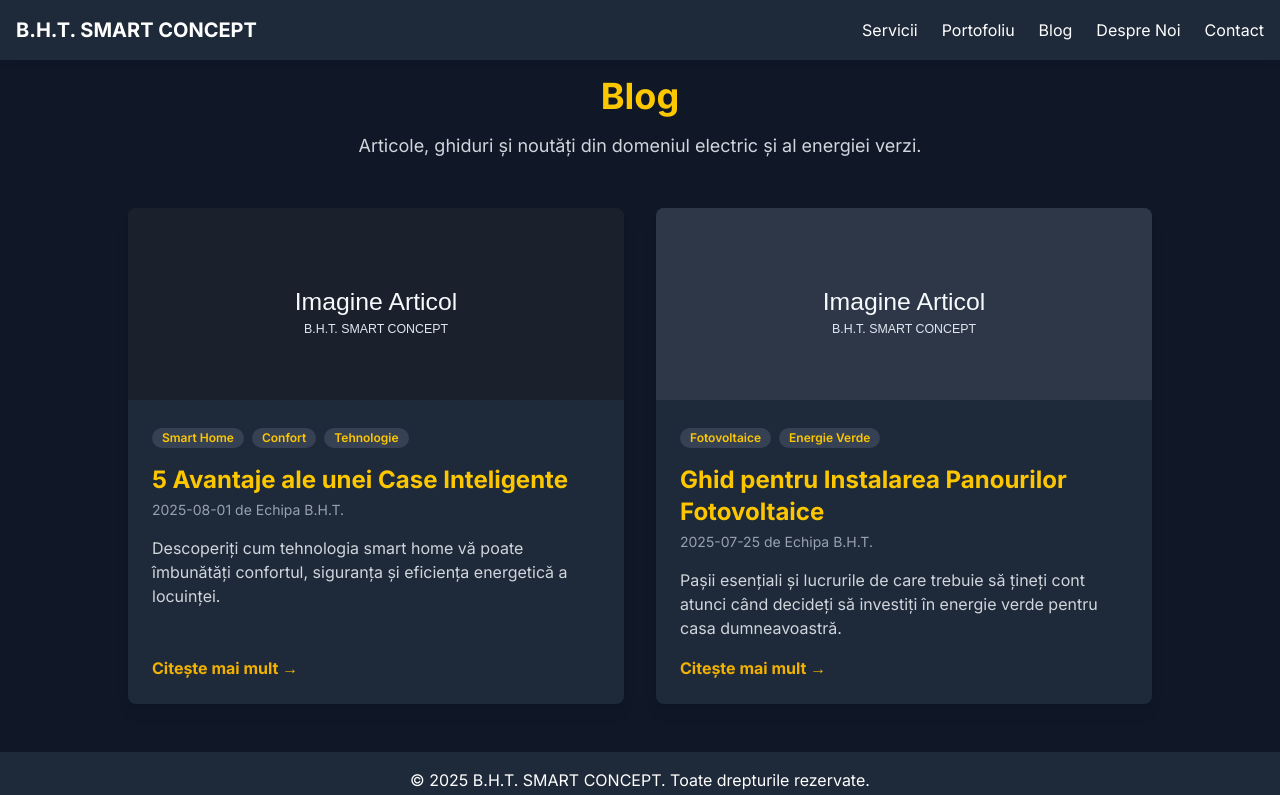
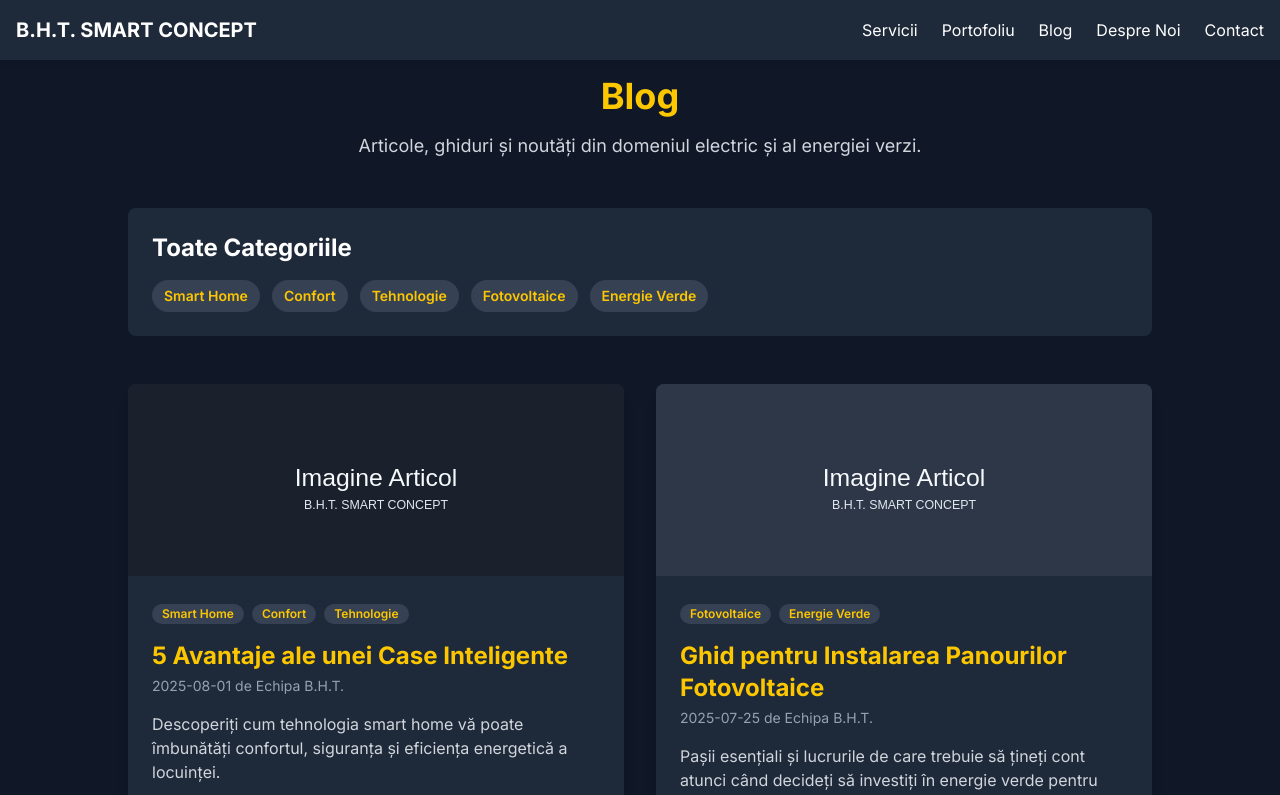
Before and after one commit to paulcureu/bht-concept, a Next.js app: page /blog in a window 1280 px wide. Shown: the top 795 px of the page. Built offline with nearby package versions, Linux system fonts and the light colour scheme.

Commit message:
Add tag section to blog and improve tag page UI
Introduces a tag section on the main blog page, displaying all available categories with links. Enhances the tag-specific page with a header and a link to view all articles, improving navigation and user experience.

```diff
--- a/src/app/blog/page.tsx
+++ b/src/app/blog/page.tsx
@@ -1,10 +1,11 @@
 import Link from 'next/link';
 import Image from 'next/image';
-import { getSortedPostsData } from '@/lib/posts';
+import { getSortedPostsData, getAllTags } from '@/lib/posts';
 import { slugify } from '@/lib/utils';
 
 const BlogPage = async () => {
   const allPosts = await getSortedPostsData();
+  const allTags = await getAllTags();
 
   return (
     <div className="max-w-5xl mx-auto">
@@ -12,6 +13,18 @@ const BlogPage = async () => {
       <p className="mt-4 text-lg text-center text-gray-300">
         Articole, ghiduri și noutăți din domeniul electric și al energiei verzi.
       </p>
+
+      {/* Sectiunea de Tag-uri */}
+      <div className="mt-12 p-6 bg-gray-800 rounded-lg">
+        <h2 className="text-2xl font-bold text-white mb-4">Toate Categoriile</h2>
+        <div className="flex flex-wrap gap-3">
+          {allTags.map(tag => (
+            <Link key={tag} href={`/blog/tag/${slugify(tag)}`} className="inline-block bg-gray-700 text-yellow-400 text-sm font-semibold px-3 py-1.5 rounded-full hover:bg-gray-600 transition-colors">
+              {tag}
+            </Link>
+          ))}
+        </div>
+      </div>
 
       <section className="mt-12 grid gap-8 md:grid-cols-2">
         {allPosts.map(({ id, title, date, excerpt, image, author, tags }) => (
--- a/src/app/blog/tag/[tag]/page.tsx
+++ b/src/app/blog/tag/[tag]/page.tsx
@@ -7,7 +7,7 @@ import { notFound } from 'next/navigation';
 export async function generateStaticParams() {
   const tags = await getAllTags();
   return tags.map(tag => ({
-    tag: slugify(tag), // Generează pagini pe baza slug-ului
+    tag: slugify(tag),
   }));
 }
 
@@ -15,7 +15,6 @@ const TagPage = async ({ params: paramsPromise }: { params: Promise<{ tag: strin
   const { tag: slug } = await paramsPromise;
 
   const allTags = await getAllTags();
-  // Găsește tag-ul original care corespunde slug-ului
   const originalTag = allTags.find(t => slugify(t) === slug);
 
   if (!originalTag) {
@@ -26,11 +25,16 @@ const TagPage = async ({ params: paramsPromise }: { params: Promise<{ tag: strin
 
   return (
     <div className="max-w-5xl mx-auto">
-      <h1 className="text-4xl font-bold text-center text-yellow-400">
-        Articole în categoria: <span className="text-white">{originalTag}</span>
-      </h1>
+      <div className="text-center mb-12">
+        <h1 className="text-4xl font-bold text-yellow-400">
+          Articole în categoria: <span className="text-white">{originalTag}</span>
+        </h1>
+        <Link href="/blog" className="inline-block mt-6 bg-gray-700 text-yellow-400 font-bold py-2 px-6 rounded-lg hover:bg-gray-600 transition-colors">
+          ← Vezi Toate Articolele
+        </Link>
+      </div>
 
-      <section className="mt-12 grid gap-8 md:grid-cols-2">
+      <section className="grid gap-8 md:grid-cols-2">
         {posts.map(({ id, title, date, excerpt, image, author, tags }) => (
           <article key={id} className="bg-gray-800 rounded-lg shadow-lg overflow-hidden flex flex-col">
             <Link href={`/blog/${id}`} className="block">
```
